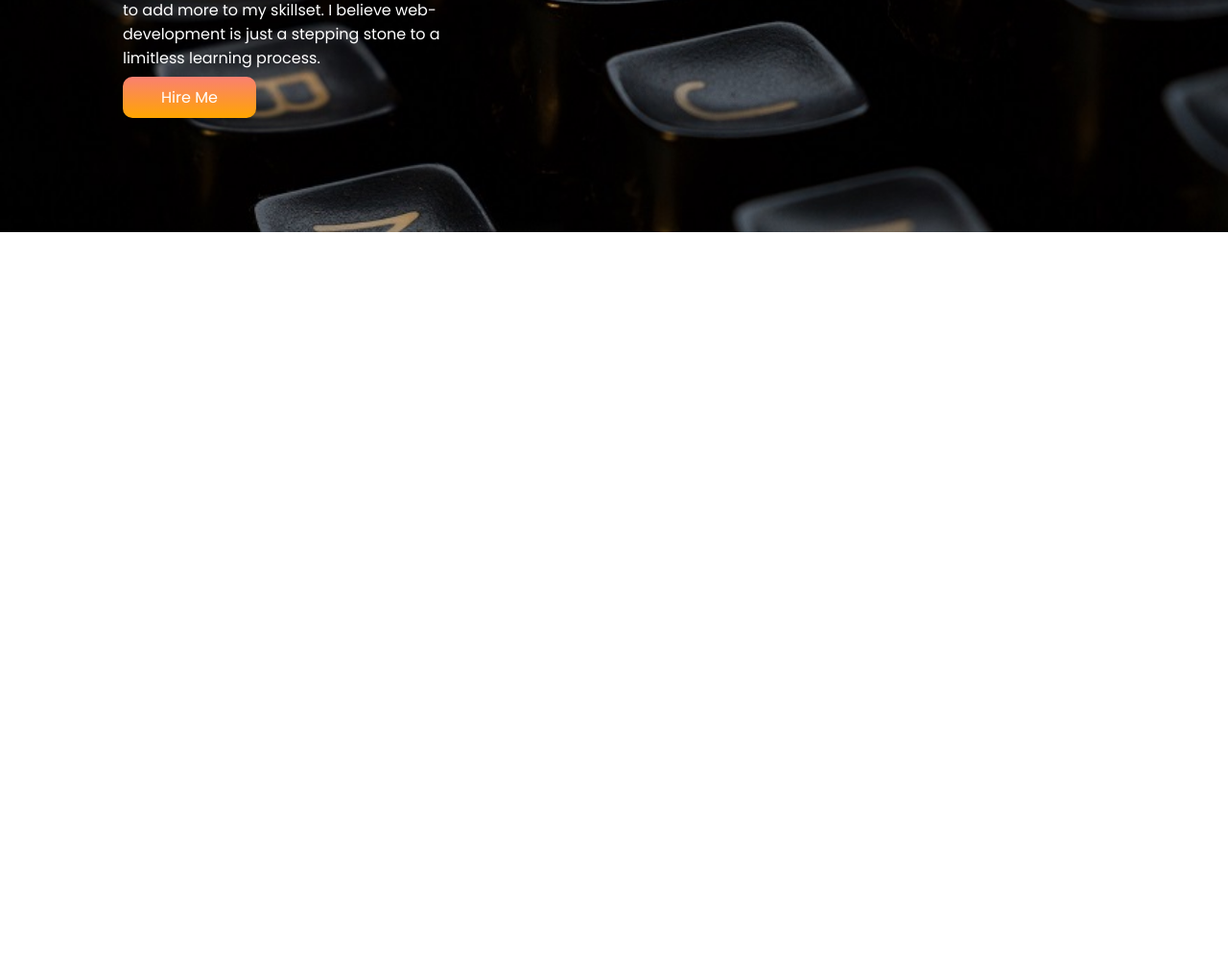
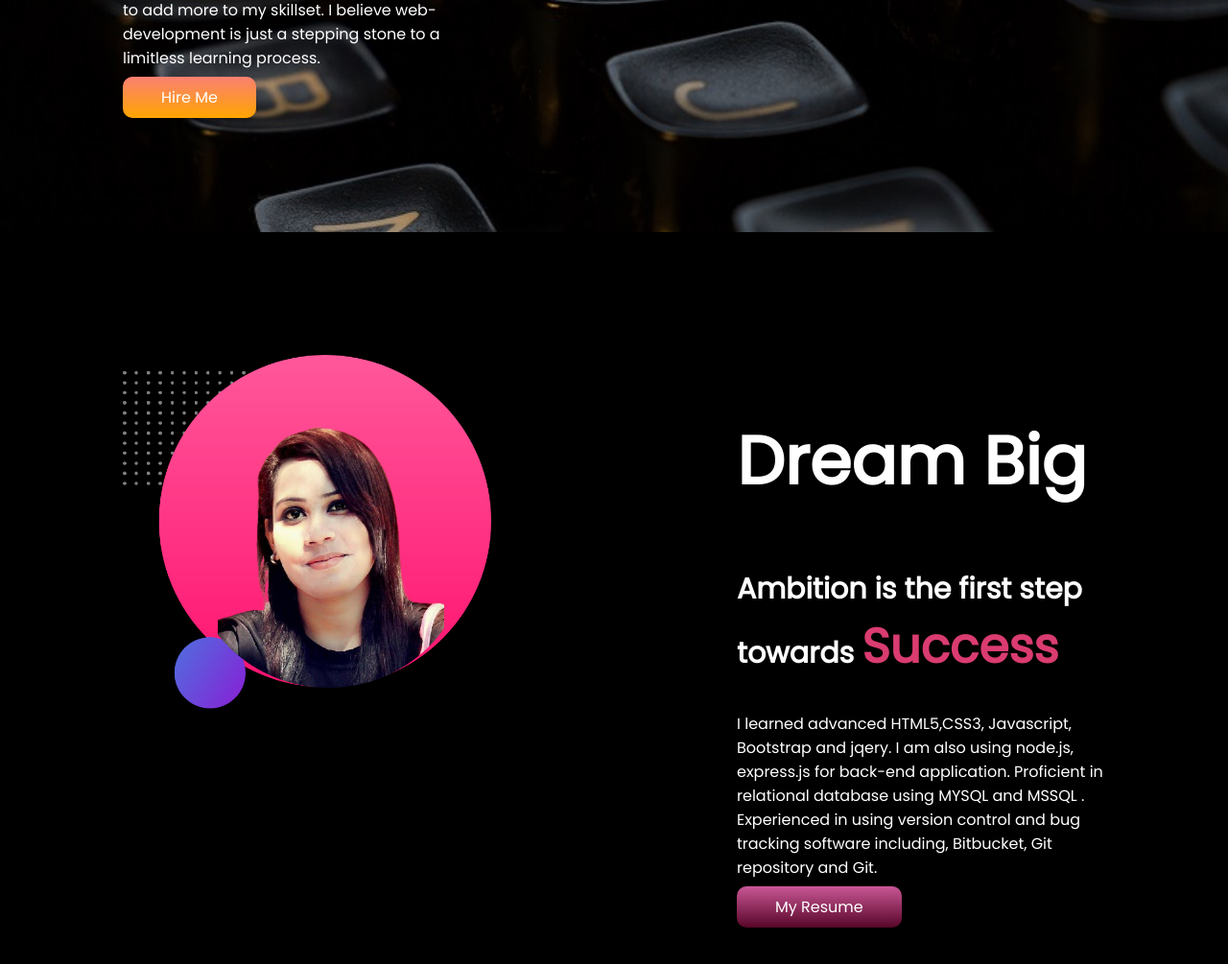
Before and after one commit to pinkyjannat/Personal-website, a plain HTML site: page index.html in a window 1280 px wide. Shown: the part 577-1582 px from the top of the page at 96% size. Before the commit the page ends 819 px from the top, so only its background shows below. Drawn offline with Linux system fonts and the light colour scheme.

Commit message:
middle portion added

```diff
--- a/index.html
+++ b/index.html
@@ -26,6 +26,20 @@
 
     </section>
 
+    <section class="middle-banner">
+
+    <div class="half-width">
+        <img src="images/my-bg2.png " alt=" My image ">
+    </div>
+    <div class="half-width">
+        <h1> Dream Big </h1>
+        <h3>Ambition is the first step towards <span class="pink-color">  Success</span></h3>
+        <p>  I learned  advanced HTML5,CSS3, Javascript, Bootstrap and jqery. I am also using node.js, express.js  for back-end application. Proficient in relational database using MYSQL and MSSQL . Experienced in using version control and bug tracking software including, Bitbucket, Git repository and Git.</p>
+        <a class="resume-button" href="https://www.linkedin.com/in/jannatul-ferdous-525866217/" target="_blank"  rel="">My Resume</a>
+        </div>
+
+    </section>
+
 
 </body>
 </html>
--- a/style.css
+++ b/style.css
@@ -2,7 +2,6 @@ h1{
     font-family: 'Poppins', sans-serif;
     font-size: 70px;
 }
-
 
 h3{
     font-family: 'Poppins', sans-serif;
@@ -19,7 +18,6 @@ body{
 
 section{
     display: flex;
-
 
 }
 .half-width{
@@ -43,6 +41,22 @@ section{
     color: white;
     background-repeat: no-repeat;
     background-size: cover;
-
+}
+.middle-banner{
+    background-color: black;
+    color: white;
 
 }
+.pink-color{
+    color:rgb(218, 60, 112);
+    font-size: 50px;
+    font-weight: 700;
+}
+.resume-button{
+    text-decoration: none;
+    background-image:linear-gradient(rgb(202, 87, 150),rgb(87, 6, 40));
+    padding: 10px 40px;
+    border-radius: 10px;
+    color: white;
+    font-weight: 500;
+}
```
Also changed, not shown: images/hello-image (3).jpg.
